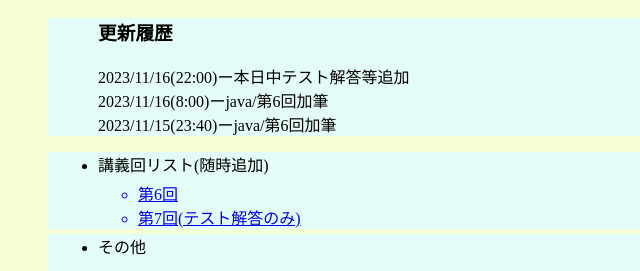
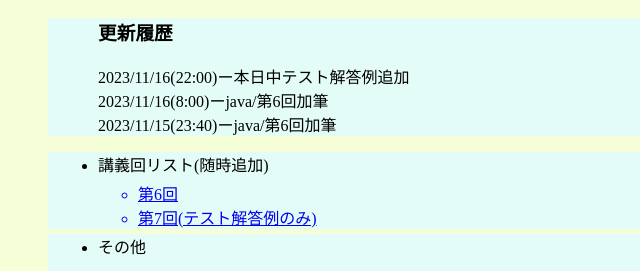
Before and after one commit to aska621/programming_java, a plain HTML site: page index.html in a window 1280 px wide. Shown: the part 184-455 px from the top of the page, 0-640 px from the left. Drawn offline with Linux system fonts and the light colour scheme.

Commit message:
Update index.html

```diff
--- a/index.html
+++ b/index.html
@@ -16,7 +16,7 @@
                 <div class= "content">
                     <div class="regist">
                         <h3 class="content-title">更新履歴</h3>
-                        <p class "log">2023/11/16(22:00)ー本日中テスト解答等追加
+                        <p class "log">2023/11/16(22:00)ー本日中テスト解答例追加
                             <br>2023/11/16(8:00)ーjava/第6回加筆
                             <br>2023/11/15(23:40)ーjava/第6回加筆
                         </p>
@@ -24,7 +24,7 @@
                     <div class="content-list"><li class="subtitle">講義回リスト(随時追加)</li>
                     <ul>
                         <a href = "program_java_dai6.html"><li>第6回</li></a>
-                        <a href = "program_java_dai7.html"><li>第7回(テスト解答のみ)</li></a>
+                        <a href = "program_java_dai7.html"><li>第7回(テスト解答例のみ)</li></a>
 
                     </ul>
                     </div>
```
